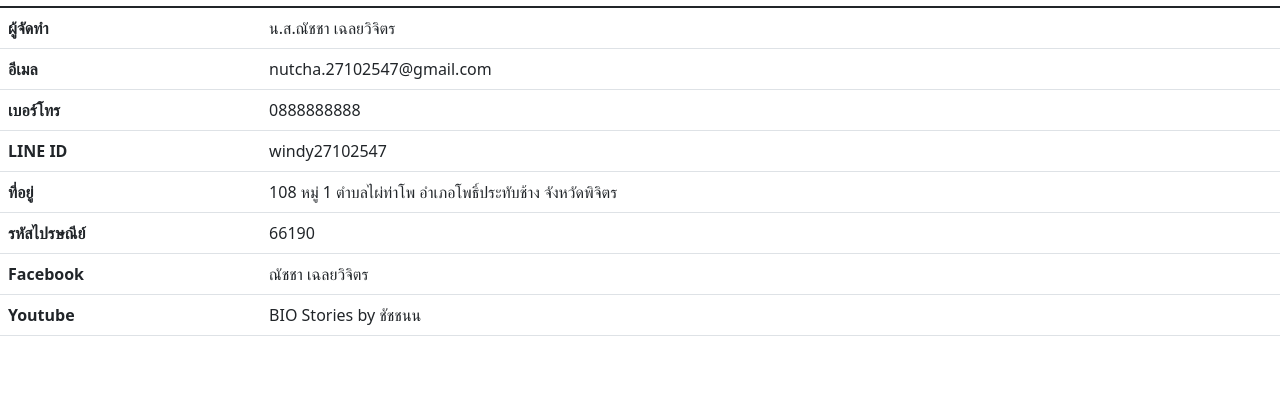
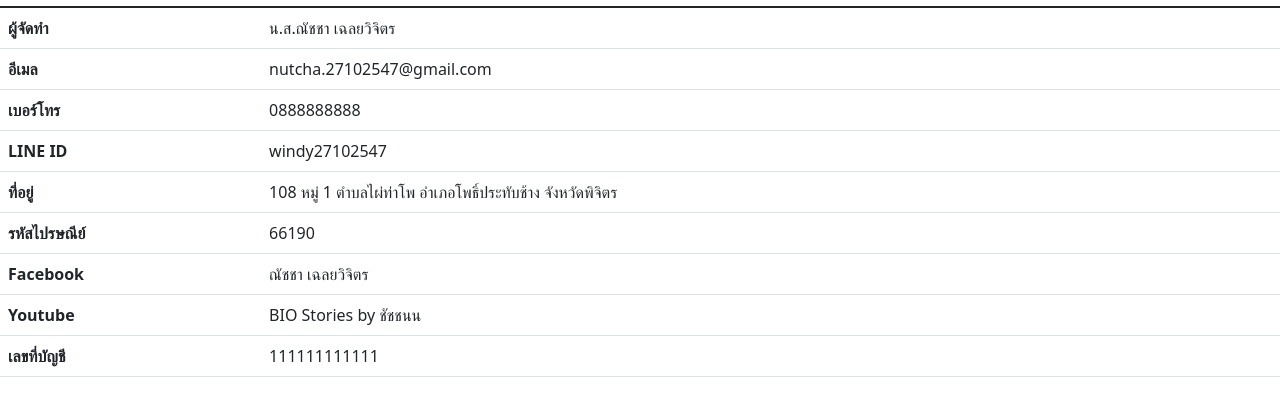
Before and after one commit to Nhoon27/profile, a plain HTML site: page index.html in a window 1280 px wide. Shown: the part 520-913 px from the top of the page. Before the commit the page ends 872 px from the top, so only its background shows below. Drawn offline with nearby package versions, Linux system fonts and the light colour scheme.

Commit message:
Update index.html

```diff
--- a/index.html
+++ b/index.html
@@ -47,6 +47,10 @@
                 <th scope="row">Youtube</th>
                 <td>BIO Stories by ชัชชนน</td>
             </tr>
+             <tr>
+                <th scope="row">เลขที่บัญชี</th>
+                <td>111111111111</td>
+            </tr>
         </tbody>
     </table>
 
```
